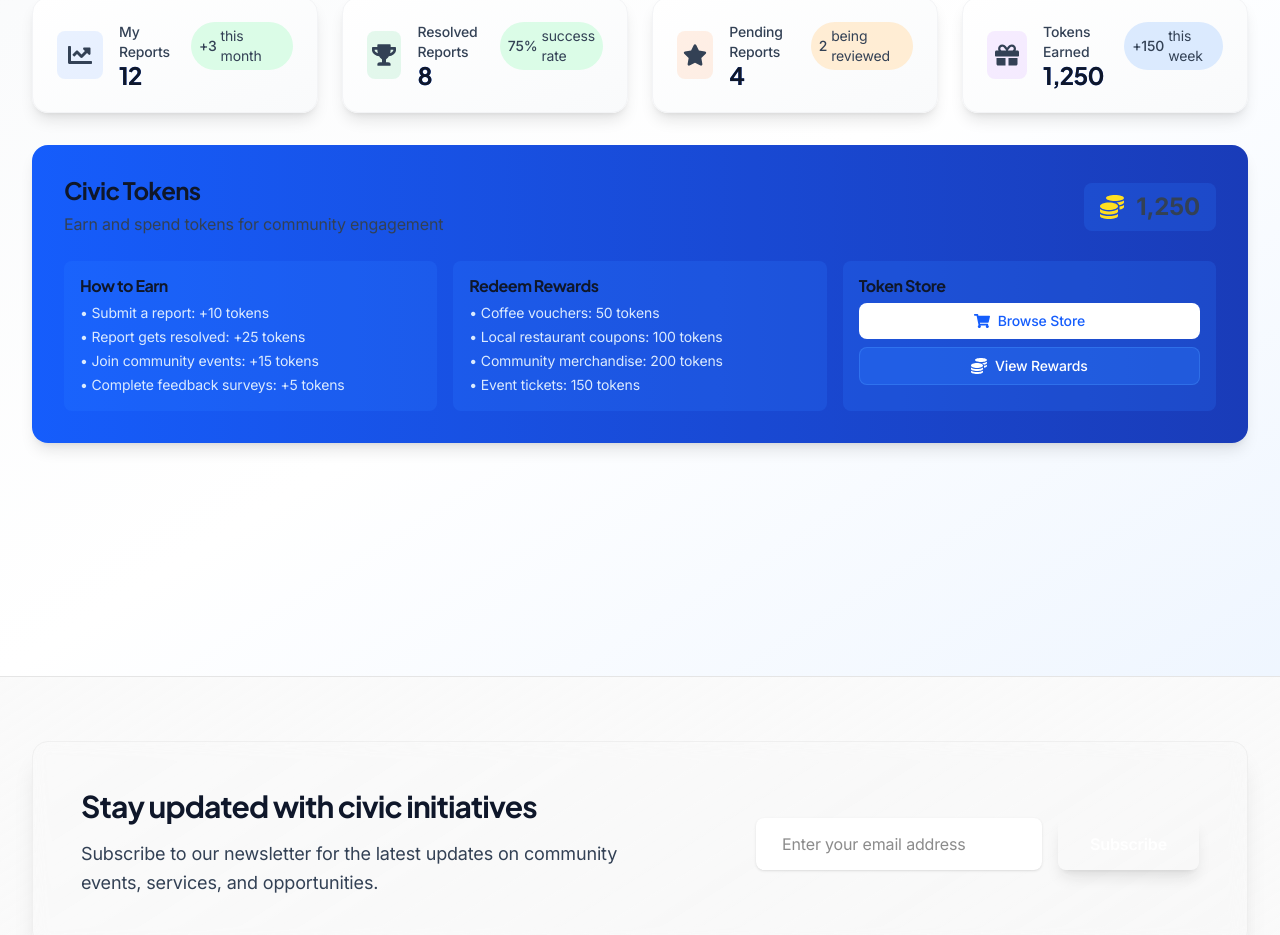
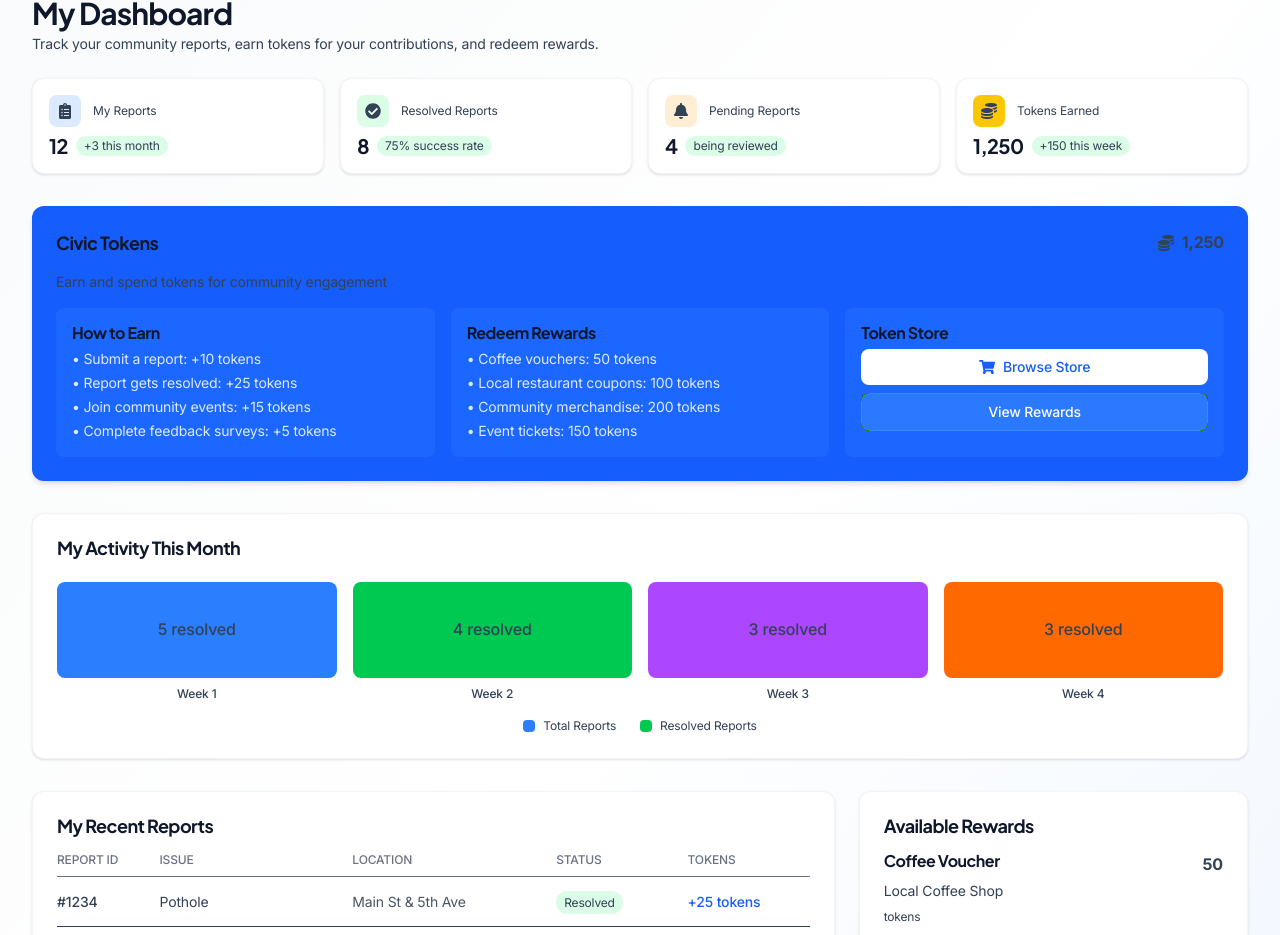
Before and after one commit to Inno-Mates/frontend, a Next.js app: page /dashboard in a window 1280 px wide. Shown: the part 204-1139 px from the top of the page. Built offline with nearby package versions, Linux system fonts and the light colour scheme.

Commit message:
dashboard

```diff
--- a/app/dashboard/page.tsx
+++ b/app/dashboard/page.tsx
@@ -9,9 +9,9 @@ export default function DashboardPage() {
 
   return (
     <div className="bg-gradient-to-br from-gray-50 via-white to-blue-50 py-10 min-h-screen">
-      <div className="mx-auto max-w-7xl px-6 lg:px-8">
+        <div className="mx-auto max-w-7xl px-6 lg:px-8">
         <div className="mb-6 flex items-center justify-between">
-          <div>
+                  <div>
             <h1 className="text-3xl font-bold bg-gradient-to-r from-blue-600 to-blue-800 bg-clip-text text-transparent">Dashboard</h1>
             <p className="mt-1 text-sm text-gray-600">Switch between User, Government, and Municipal dashboards</p>
           </div>
--- a/app/how-it-works/client-page.js
+++ b/app/how-it-works/client-page.js
@@ -487,7 +487,7 @@ export default function ClientHowItWorksPage() {
                         className="absolute right-0 top-1/2 transform -translate-y-1/2 w-3 h-3 rounded-full bg-gradient-to-r from-blue-400 to-green-400 shadow-lg"
                         initial={{ scale: 0, opacity: 0 }}
                         whileInView={{ scale: 1, opacity: 1 }}
-                        transition={{ delay: 1 + (index * 0.2), duration: 0.4 }}
+                        // transition={{ delay: 1 + (index * 0.2), duration: 0.4 }}
                         viewport={{ once: true }}
                         animate={{
                           scale: [1, 1.2, 1],
--- a/components/dashboard/UserDashboard.tsx
+++ b/components/dashboard/UserDashboard.tsx
@@ -1,99 +1,109 @@
-import { FaChartLine, FaTrophy, FaStar, FaGift, FaCoins, FaShoppingCart } from 'react-icons/fa';
+"use client";
+
+import { useState, useEffect } from 'react';
+import { motion } from 'framer-motion';
+import { FaClipboardList, FaCheckCircle, FaUsers, FaBell, FaCoins, FaShoppingCart, FaTag } from 'react-icons/fa';
+
+type WeekData = {
+  week: string;
+  reports: number;
+};
+
+type ReportData = {
+  id: string;
+  issue: string;
+  location: string;
+  status: string;
+  tokens: string;
+};
+
+type RewardData = {
+  name: string;
+  description: string;
+  tokens: number;
+};
+
+const StatCard = ({ icon, title, value, sub, color, bgColor }: { icon: React.ReactNode; title: string; value: string; sub?: string; color?: string; bgColor?: string }) => (
+  <div className="bg-white rounded-xl p-4 shadow-sm border border-gray-100">
+    <div className="flex items-center gap-3 mb-2">
+      <div className={`w-8 h-8 rounded-lg ${bgColor || 'bg-blue-100'} flex items-center justify-center ${color ? 'text-white' : 'text-blue-600'}`}>
+        {icon}
+      </div>
+      <p className="text-gray-500 text-xs">{title}</p>
+    </div>
+    <div className="flex items-center gap-2">
+      <h3 className="text-xl font-bold text-gray-900">{value}</h3>
+      {sub && <div className="text-xs px-2 py-0.5 rounded-full bg-green-100 text-green-700">{sub}</div>}
+    </div>
+  </div>
+);
 
 export default function UserDashboard() {
+  const stats = [
+    { icon: <FaClipboardList className="w-4 h-4" />, title: 'My Reports', value: '12', sub: '+3 this month', bgColor: 'bg-blue-100' },
+    { icon: <FaCheckCircle className="w-4 h-4" />, title: 'Resolved Reports', value: '8', sub: '75% success rate', bgColor: 'bg-green-100' },
+    { icon: <FaBell className="w-4 h-4" />, title: 'Pending Reports', value: '4', sub: 'being reviewed', bgColor: 'bg-orange-100' },
+    { icon: <FaCoins className="w-4 h-4" />, title: 'Tokens Earned', value: '1,250', sub: '+150 this week', bgColor: 'bg-yellow-400', color: 'text-white' }
+  ];
+
+  // Use client-side only data generation to avoid hydration mismatch
+  const [weeklyData, setWeeklyData] = useState<WeekData[]>([
+    { week: 'Week 1', reports: 0 },
+    { week: 'Week 2', reports: 0 },
+    { week: 'Week 3', reports: 0 },
+    { week: 'Week 4', reports: 0 }
+  ]);
+
+  // Generate random data after component mounts to avoid hydration mismatch
+  useEffect(() => {
+    // Only run on client side to avoid hydration mismatch
+    if (typeof window !== 'undefined') {
+      const randomData = [
+        { week: 'Week 1', reports: Math.floor(Math.random() * 5) + 2 },
+        { week: 'Week 2', reports: Math.floor(Math.random() * 5) + 2 },
+        { week: 'Week 3', reports: Math.floor(Math.random() * 5) + 2 },
+        { week: 'Week 4', reports: Math.floor(Math.random() * 5) + 2 }
+      ];
+
+      setWeeklyData(randomData);
+    }
+  }, []);
+
+  const recentReports: ReportData[] = [
+    { id: '#1234', issue: 'Pothole', location: 'Main St & 5th Ave', status: 'Resolved', tokens: '+25 tokens' },
+    { id: '#1235', issue: 'Broken Streetlight', location: 'Park Ave & 12th St', status: 'In Progress', tokens: '+10 tokens' },
+    { id: '#1236', issue: 'Graffiti', location: 'Community Center', status: 'Pending', tokens: '+10 tokens' }
+  ];
+
+  const availableRewards: RewardData[] = [
+    { name: 'Coffee Voucher', description: 'Local Coffee Shop', tokens: 50 },
+    { name: 'Restaurant Coupon', description: '20% Off at Local Bistro', tokens: 100 },
+    { name: 'Community Merchandise', description: 'Civic Connect T-Shirt', tokens: 200 }
+  ];
+
   return (
-    <>
-      <div className="grid grid-cols-1 gap-6 sm:grid-cols-2 lg:grid-cols-4">
-        <div className="bg-gradient-to-br from-white to-gray-50 rounded-2xl p-6 shadow-lg border border-gray-100 hover:shadow-xl transition-all duration-300">
-          <div className="flex items-start justify-between">
-            <div className="flex items-center gap-4">
-              <div className="w-12 h-12 rounded-lg bg-blue-500/10 flex items-center justify-center text-blue-600">
-                <FaChartLine className="w-6 h-6" />
-              </div>
+    <div className="space-y-8">
       <div>
-                <p className="text-gray-600 text-sm font-medium">My Reports</p>
-                <h3 className="text-2xl font-bold bg-gradient-to-r from-blue-600 to-blue-800 bg-clip-text text-transparent">12</h3>
-              </div>
-            </div>
-            <div className="flex items-center gap-1 text-sm px-2 py-1 rounded-full bg-green-100 text-green-700">
-              <span className="font-medium">+3</span>
-              <span>this month</span>
-            </div>
+        <h1 className="text-3xl font-bold text-blue-600 mb-1">My Dashboard</h1>
+        <p className="text-sm text-gray-600 mb-6">Track your community reports, earn tokens for your contributions, and redeem rewards.</p>
+
+        <div className="grid grid-cols-1 md:grid-cols-2 lg:grid-cols-4 gap-4 mb-8">
+          {stats.map((s, i) => (
+            <StatCard key={i} {...s} />
+          ))}
         </div>
       </div>
 
-        <div className="bg-gradient-to-br from-white to-gray-50 rounded-2xl p-6 shadow-lg border border-gray-100 hover:shadow-xl transition-all duration-300">
-          <div className="flex items-start justify-between">
-            <div className="flex items-center gap-4">
-              <div className="w-12 h-12 rounded-lg bg-green-500/10 flex items-center justify-center text-green-600">
-                <FaTrophy className="w-6 h-6" />
+      <div className="bg-blue-600 text-white p-6 rounded-xl shadow-md">
+        <div className="flex items-center justify-between mb-4">
+          <h3 className="text-lg font-semibold">Civic Tokens</h3>
+          <div className="flex items-center gap-2"><FaCoins className="w-4 h-4" /><span className="font-bold">1,250</span></div>
         </div>
-              <div>
-                <p className="text-gray-600 text-sm font-medium">Resolved Reports</p>
-                <h3 className="text-2xl font-bold bg-gradient-to-r from-blue-600 to-blue-800 bg-clip-text text-transparent">8</h3>
-              </div>
-            </div>
-            <div className="flex items-center gap-1 text-sm px-2 py-1 rounded-full bg-green-100 text-green-700">
-              <span className="font-medium">75%</span>
-              <span>success rate</span>
-            </div>
-          </div>
-        </div>
-
-        <div className="bg-gradient-to-br from-white to-gray-50 rounded-2xl p-6 shadow-lg border border-gray-100 hover:shadow-xl transition-all duration-300">
-          <div className="flex items-start justify-between">
-            <div className="flex items-center gap-4">
-              <div className="w-12 h-12 rounded-lg bg-orange-500/10 flex items-center justify-center text-orange-600">
-                <FaStar className="w-6 h-6" />
-              </div>
-              <div>
-                <p className="text-gray-600 text-sm font-medium">Pending Reports</p>
-                <h3 className="text-2xl font-bold bg-gradient-to-r from-blue-600 to-blue-800 bg-clip-text text-transparent">4</h3>
-              </div>
-            </div>
-            <div className="flex items-center gap-1 text-sm px-2 py-1 rounded-full bg-orange-100 text-orange-700">
-              <span className="font-medium">2</span>
-              <span>being reviewed</span>
-            </div>
-          </div>
-        </div>
-
-        <div className="bg-gradient-to-br from-white to-gray-50 rounded-2xl p-6 shadow-lg border border-gray-100 hover:shadow-xl transition-all duration-300">
-          <div className="flex items-start justify-between">
-            <div className="flex items-center gap-4">
-              <div className="w-12 h-12 rounded-lg bg-purple-500/10 flex items-center justify-center text-purple-600">
-                <FaGift className="w-6 h-6" />
-              </div>
-              <div>
-                <p className="text-gray-600 text-sm font-medium">Tokens Earned</p>
-                <h3 className="text-2xl font-bold bg-gradient-to-r from-blue-600 to-blue-800 bg-clip-text text-transparent">1,250</h3>
-              </div>
-            </div>
-            <div className="flex items-center gap-1 text-sm px-2 py-1 rounded-full bg-blue-100 text-blue-700">
-              <span className="font-medium">+150</span>
-              <span>this week</span>
-            </div>
-          </div>
-        </div>
-      </div>
-
-      {/* Token Section */}
-      <div className="mt-8 mb-8">
-        <div className="bg-gradient-to-r from-blue-600 to-blue-800 rounded-2xl shadow-lg p-8 text-white">
-          <div className="flex items-center justify-between mb-6">
-            <div>
-              <h2 className="text-2xl font-bold mb-2">Civic Tokens</h2>
-              <p className="text-blue-100">Earn and spend tokens for community engagement</p>
-            </div>
-            <div className="flex items-center gap-3 bg-blue-500/20 rounded-lg px-4 py-2">
-              <FaCoins className="w-6 h-6 text-yellow-300" />
-              <span className="text-2xl font-bold">1,250</span>
-            </div>
-          </div>
+        <p className="text-sm text-blue-100 mb-4">Earn and spend tokens for community engagement</p>
 
         <div className="grid grid-cols-1 md:grid-cols-3 gap-4">
-            <div className="bg-blue-500/20 rounded-lg p-4">
-              <h3 className="font-semibold mb-2">How to Earn</h3>
+          <div className="bg-blue-500/30 rounded-lg p-4">
+            <h4 className="font-semibold mb-2 text-white">How to Earn</h4>
             <ul className="text-sm text-blue-100 space-y-1">
               <li>• Submit a report: +10 tokens</li>
               <li>• Report gets resolved: +25 tokens</li>
@@ -101,8 +111,8 @@ export default function UserDashboard() {
               <li>• Complete feedback surveys: +5 tokens</li>
             </ul>
           </div>
-            <div className="bg-blue-500/20 rounded-lg p-4">
-              <h3 className="font-semibold mb-2">Redeem Rewards</h3>
+          <div className="bg-blue-500/30 rounded-lg p-4">
+            <h4 className="font-semibold mb-2 text-white">Redeem Rewards</h4>
             <ul className="text-sm text-blue-100 space-y-1">
               <li>• Coffee vouchers: 50 tokens</li>
               <li>• Local restaurant coupons: 100 tokens</li>
@@ -110,20 +120,110 @@ export default function UserDashboard() {
               <li>• Event tickets: 150 tokens</li>
             </ul>
           </div>
-            <div className="bg-blue-500/20 rounded-lg p-4">
-              <h3 className="font-semibold mb-2">Token Store</h3>
+          <div className="bg-blue-500/30 rounded-lg p-4">
+            <h4 className="font-semibold mb-2 text-white">Token Store</h4>
             <button className="w-full bg-white text-blue-600 hover:bg-blue-50 transition-colors rounded-lg py-2 px-4 text-sm font-medium mb-2 flex items-center justify-center">
               <FaShoppingCart className="w-4 h-4 mr-2" />
               Browse Store
             </button>
-              <button className="w-full bg-blue-500/30 text-white hover:bg-blue-500/40 border border-blue-400/30 rounded-lg py-2 px-4 text-sm font-medium flex items-center justify-center">
-                <FaCoins className="w-4 h-4 mr-2" />
+            <button className="w-full bg-blue-400/30 text-white hover:bg-blue-400/40 border border-blue-400/40 rounded-lg py-2 px-4 text-sm font-medium">
               View Rewards
             </button>
           </div>
         </div>
       </div>
+
+      <div className="bg-white p-6 rounded-xl shadow-sm border border-gray-100">
+        <h3 className="text-lg font-semibold text-gray-900 mb-6">My Activity This Month</h3>
+
+        <div className="flex items-stretch justify-between gap-4 mb-4">
+          {weeklyData.map((week, idx) => {
+            const colors = ['bg-blue-500', 'bg-green-500', 'bg-purple-500', 'bg-orange-500'];
+            return (
+              <div key={idx} className="flex-1 flex flex-col items-center">
+                <div className={`${colors[idx]} w-full h-24 rounded-lg flex items-center justify-center text-white font-medium`}>
+                  {week.reports} resolved
                 </div>
-    </>
+                <p className="text-xs font-medium text-gray-600 mt-2">{week.week}</p>
+              </div>
+            );
+          })}
+        </div>
+
+        <div className="flex items-center justify-center gap-6 mt-2">
+          <div className="flex items-center gap-2"><div className="w-3 h-3 bg-blue-500 rounded" /><span className="text-xs text-gray-600">Total Reports</span></div>
+          <div className="flex items-center gap-2"><div className="w-3 h-3 bg-green-500 rounded" /><span className="text-xs text-gray-600">Resolved Reports</span></div>
+        </div>
+      </div>
+
+      <div className="grid grid-cols-1 lg:grid-cols-3 gap-6">
+        <div className="lg:col-span-2 bg-white p-6 rounded-xl shadow-sm border border-gray-100">
+          <h3 className="text-lg font-semibold text-gray-900 mb-4">My Recent Reports</h3>
+
+          <div className="overflow-x-auto">
+            <table className="w-full">
+              <thead>
+                <tr className="text-xs text-gray-500 border-b">
+                  <th className="pb-2 text-left font-medium">REPORT ID</th>
+                  <th className="pb-2 text-left font-medium">ISSUE</th>
+                  <th className="pb-2 text-left font-medium">LOCATION</th>
+                  <th className="pb-2 text-left font-medium">STATUS</th>
+                  <th className="pb-2 text-left font-medium">TOKENS</th>
+                </tr>
+              </thead>
+              <tbody>
+                {recentReports.map((report, idx) => (
+                  <tr key={idx} className="border-b last:border-0">
+                    <td className="py-3 text-sm font-medium">{report.id}</td>
+                    <td className="py-3 text-sm">{report.issue}</td>
+                    <td className="py-3 text-sm text-gray-600">{report.location}</td>
+                    <td className="py-3">
+                      <span className={`text-xs px-2 py-1 rounded-full ${
+                        report.status === 'Resolved' ? 'bg-green-100 text-green-700' :
+                        report.status === 'In Progress' ? 'bg-yellow-100 text-yellow-700' :
+                        'bg-red-100 text-red-700'
+                      }`}>
+                        {report.status}
+                      </span>
+                    </td>
+                    <td className="py-3 text-sm text-blue-600 font-medium">{report.tokens}</td>
+                  </tr>
+                ))}
+              </tbody>
+            </table>
+          </div>
+
+          <div className="mt-4">
+            <button className="bg-blue-50 text-blue-600 hover:bg-blue-100 transition-colors rounded-lg py-2 px-4 text-sm font-medium">
+              View All Reports
+            </button>
+          </div>
+        </div>
+
+        <div className="bg-white p-6 rounded-xl shadow-sm border border-gray-100">
+          <h3 className="text-lg font-semibold text-gray-900 mb-4">Available Rewards</h3>
+
+          <div className="space-y-4">
+            {availableRewards.map((reward, idx) => (
+              <div key={idx} className="border-b pb-4 last:border-0">
+                <div className="flex justify-between items-start mb-1">
+                  <h4 className="font-medium text-blue-600">{reward.name}</h4>
+                  <div className="text-blue-600 font-bold">{reward.tokens}</div>
+                </div>
+                <p className="text-sm text-gray-600 mb-2">{reward.description}</p>
+                <div className="text-xs text-gray-500 mb-3">tokens</div>
+                <button className="w-full bg-green-500 text-white hover:bg-green-600 transition-colors rounded-lg py-2 px-4 text-sm font-medium">
+                  Redeem Now
+                </button>
+              </div>
+            ))}
+
+            <button className="w-full bg-blue-50 text-blue-600 hover:bg-blue-100 transition-colors rounded-lg py-2 px-4 text-sm font-medium mt-2">
+              View All Rewards
+            </button>
+          </div>
+        </div>
+      </div>
+    </div>
   );
 }
```
Lines whose indentation alone changed are shown as unchanged.
